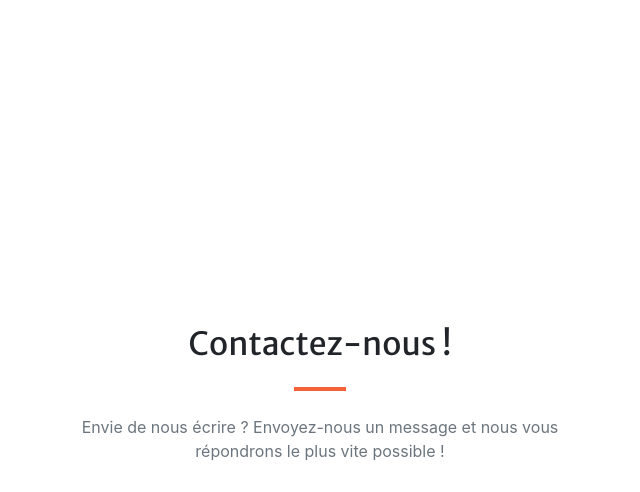
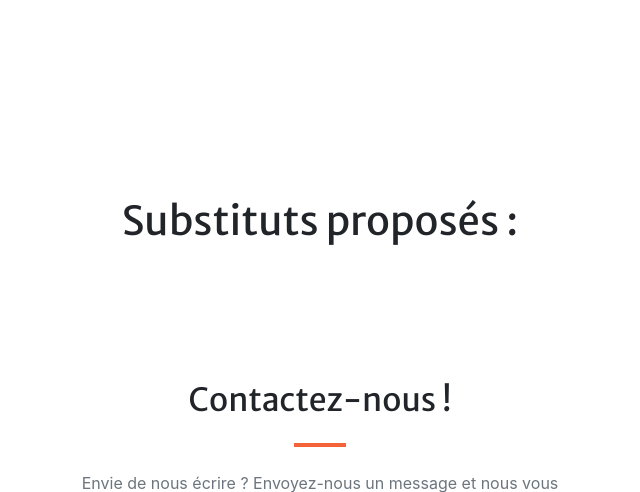
Before and after one commit to nicoseng/P8_purbeurre, a Django app: template purbeurre_website/templates/purbeurre_website/display_substitute.html in a window 1280 px wide. Shown: the part 611-1103 px from the top of the page, without its empty margins (320-960 px from the left). Run offline with Django 3.2, Linux system fonts and the light colour scheme; the template is opened without the code that fills it, so the values that code supplies are empty; some libraries are stand-ins or nearby versions.

Commit message:
ajout des substituts

```diff
--- a/purbeurre_website/templates/purbeurre_website/display_substitute.html
+++ b/purbeurre_website/templates/purbeurre_website/display_substitute.html
@@ -52,11 +52,13 @@
             </div>
         </header>
         <div class="row mx-5 pt-2 px-5">
+            <h1 class="text-center">Substituts proposés :</h1>
 
           {% for substitute in substitute_proposed_list %}
           <div class="col-auto col-md-4">
+
               <div class="column">
-                <h1>Substituts proposés :</h1>
+
                 <div class="card my-5 mx-5 bg-light border-0" style="width:90">
 
                     <span class="position-absolute top-0 start-100 translate-middle p-2 rounded-circle">
```
